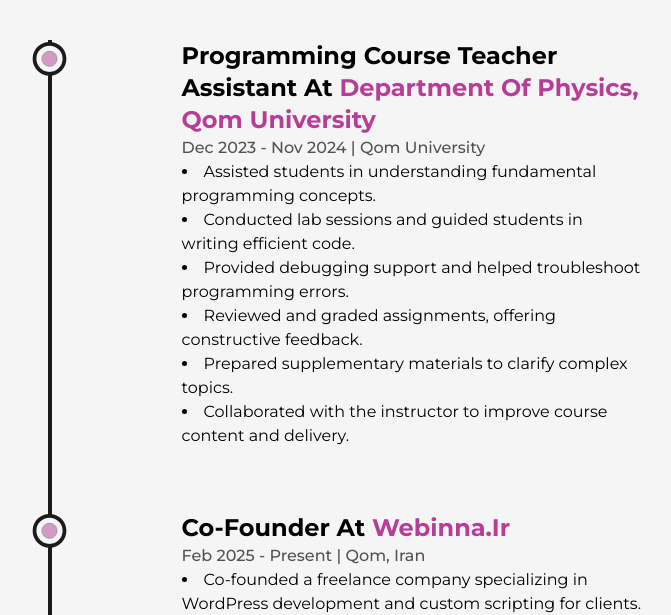
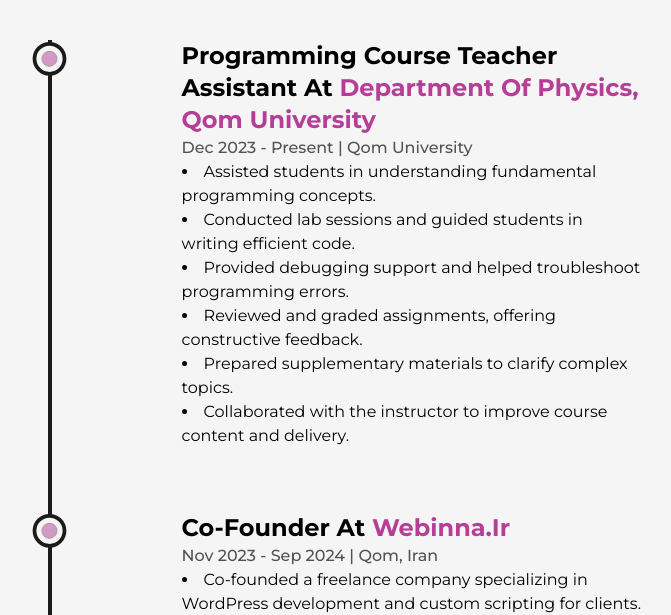
Before and after one commit to bistcuite/bistcuite.github.io, a Next.js app: page /about in a window 1280 px wide. Shown: the part 2780-3395 px from the top of the page, without its empty margins (244-915 px from the left). Built offline with nearby package versions, Linux system fonts and the light colour scheme.

Commit message:
Update Experience.js

```diff
--- a/src/components/Experience.js
+++ b/src/components/Experience.js
@@ -115,7 +115,7 @@
             position="Programming Course Teacher Assistant"
             company="Department of Physics, Qom University"
             companyLink= 'https://physics.qom.ac.ir'
-            time="Dec 2023 - Nov 2024"
+            time="Dec 2023 - Present"
             address="Qom University"
             work={workQomUniv}
           />
@@ -123,7 +123,7 @@
             position="Co-Founder"
             company="Webinna.ir"
             companyLink= 'https://webinaa.ir'
-            time="Feb 2025 - Present"
+            time="Nov 2023 - Sep 2024"
             address="Qom, Iran"
             work={workWebinna}
           />
```
